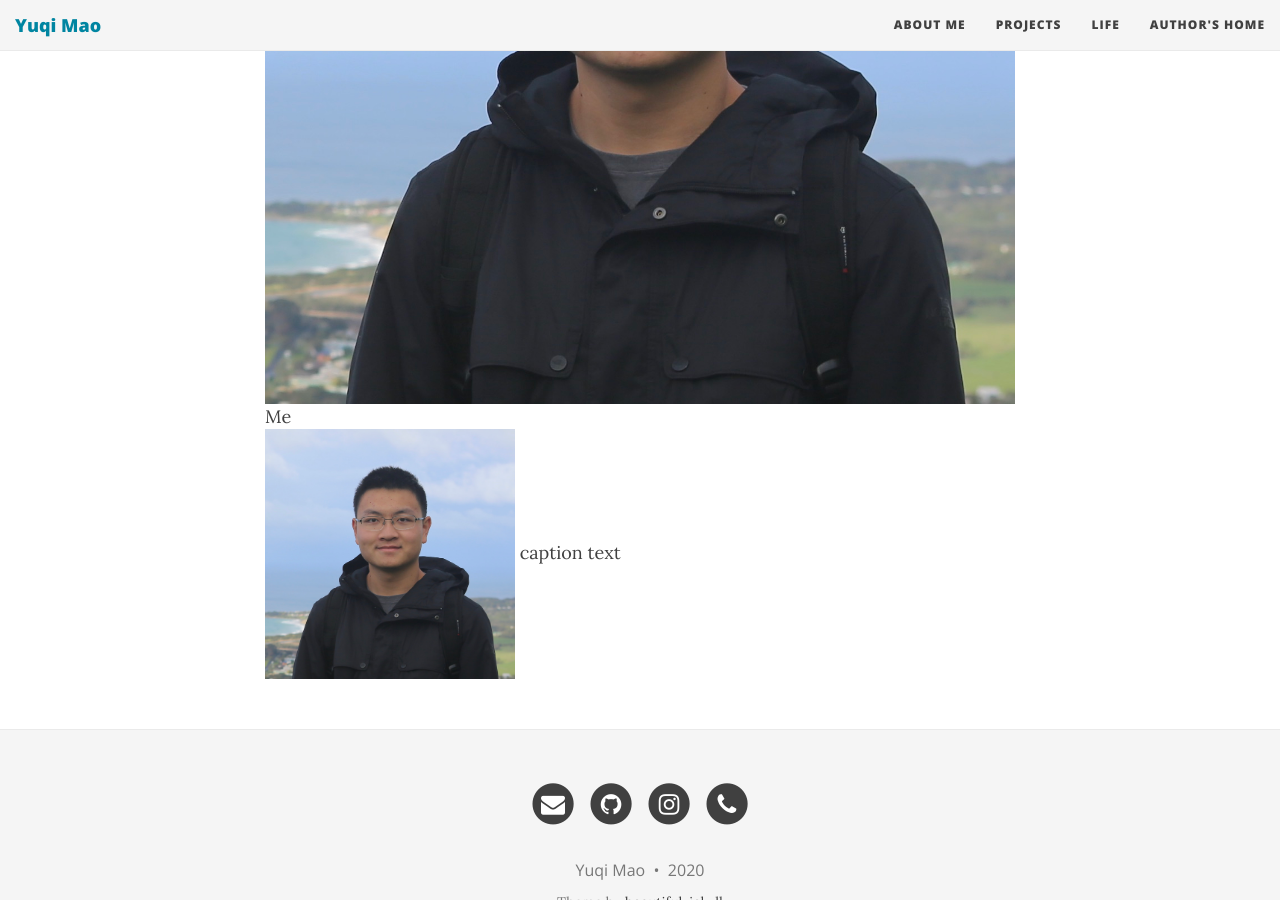
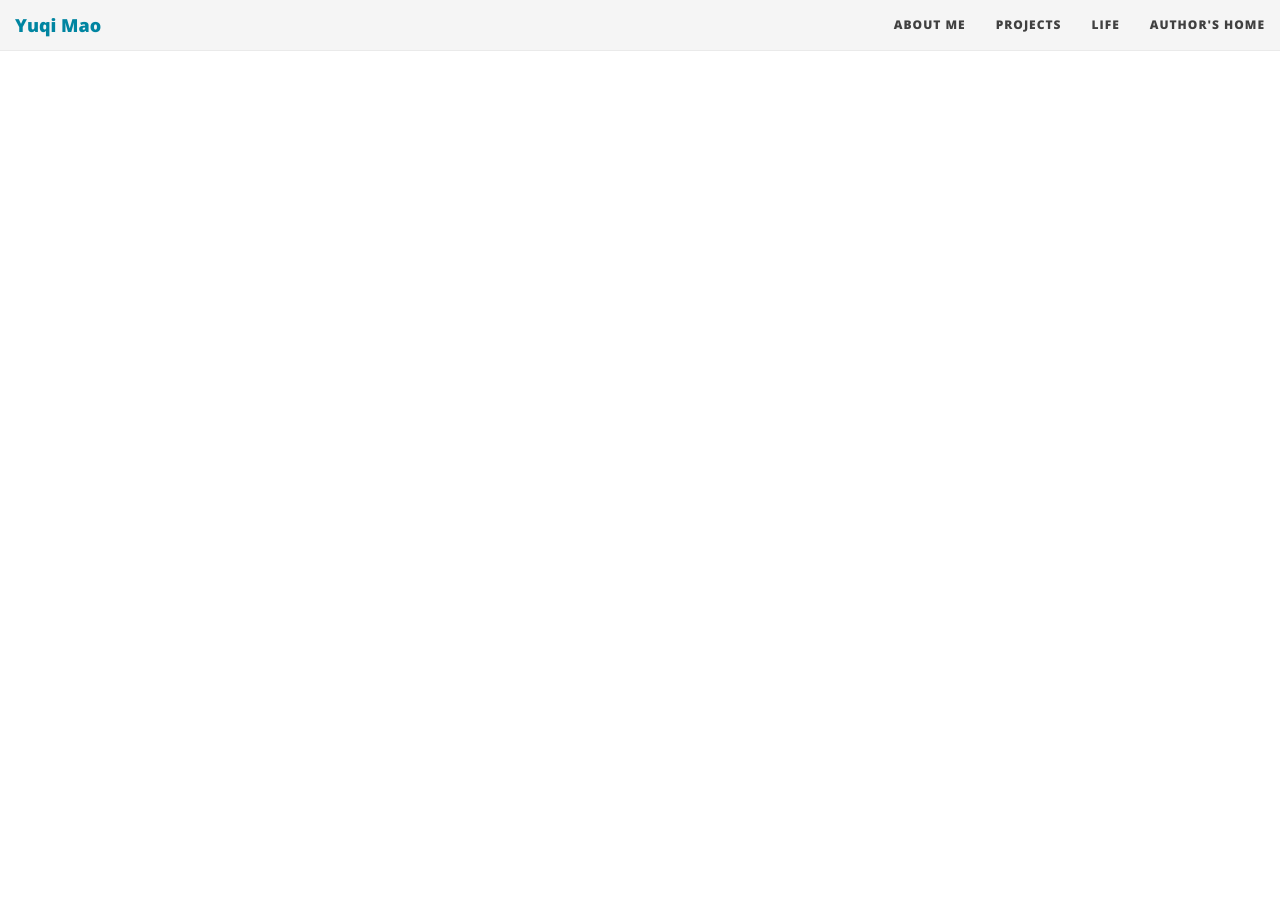
Before and after one commit to yqmao17/yqmao17.github.io, a Jekyll site: the page built from blog.md, in a window 1280 px wide and 900 px high, scrolled down 648 px. Built offline with Jekyll 4.4.1, drawn with Linux system fonts in a browser that asks for light colours; nearby versions of some CDN libraries; after the commit the page ends 900 px from its top, so only the background shows below that.

Commit message:
modified life photo

```diff
--- a/blog.md
+++ b/blog.md
@@ -3,7 +3,7 @@ layout: page
 title: Life
 subtitle: Traveling and Photos
 ---
-
+<!--
 {% include image.html url="/img/me.jpeg" description="Me" %}
 
 <figure>
@@ -11,5 +11,5 @@ subtitle: Traveling and Photos
          height="250"
          width="250"
          alt="Elephant at sunset">
-    <caption align="bottom">caption text</caption>
-</figure>
+    <figcaption>Me</figcaption>
+</figure> -->
```
